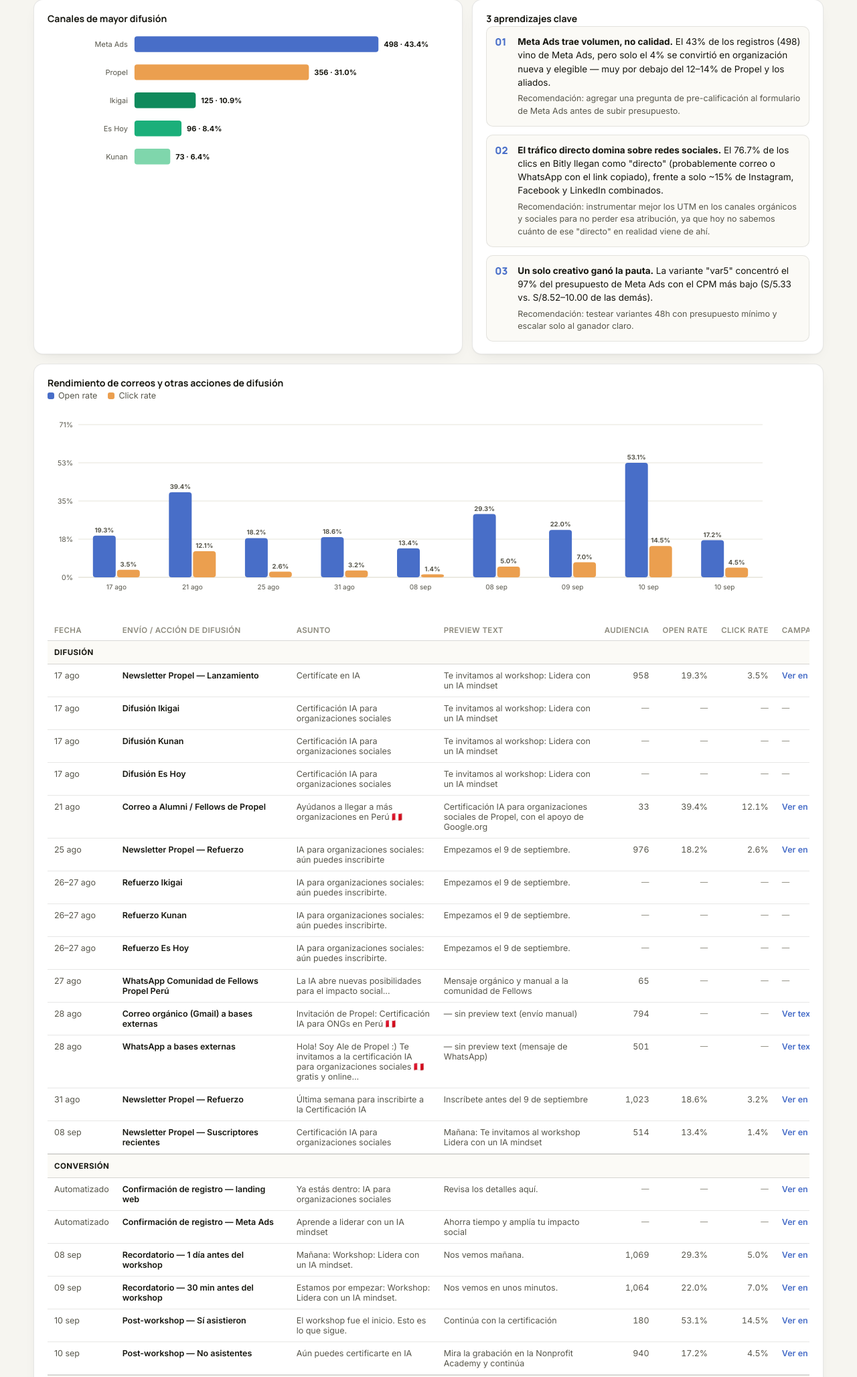
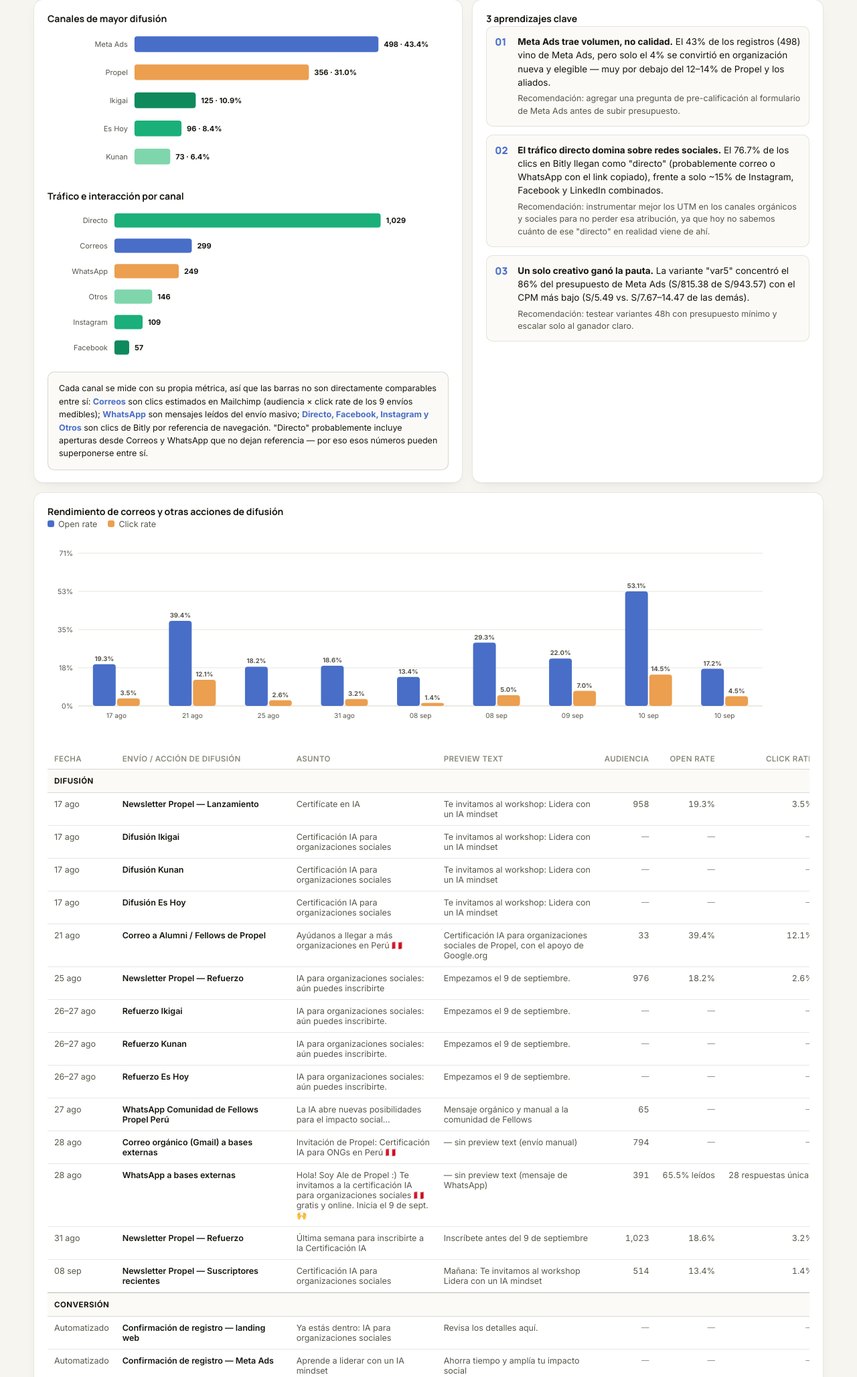
Before and after one commit to propel-org/resultados-outreach-certfificacion-IA-peru, a plain HTML site: page index.html in a window 1280 px wide. Shown: the part 342-2398 px from the top of the page at 67% size. Drawn offline with Linux system fonts and the light colour scheme.

Commit message:
Update index.html

```diff
--- a/index.html
+++ b/index.html
@@ -172,7 +172,7 @@
   .tabpanel[hidden]{ display:none; }
   .tabpanel{ display:flex; flex-direction:column; gap:14px; padding-top:16px; }
 
-  .stat-row{ display:grid; grid-template-columns:repeat(3,1fr); gap:12px; }
+  .stat-row{ display:grid; grid-template-columns:repeat(4,1fr); gap:12px; }
   @media (max-width:700px){ .stat-row{ grid-template-columns:1fr 1fr; } }
   .stat-tile{ background:var(--surface-2); border:1px solid var(--border); border-radius:10px; padding:12px 14px; }
   .stat-tile .l{ font-size:11.5px; color:var(--text-muted); font-weight:600; text-transform:uppercase; letter-spacing:.04em;}
@@ -244,6 +244,11 @@
       <div class="card">
         <h3>Canales de mayor difusión</h3>
         <div class="barchart-wrap" id="chart-canales"></div>
+        <h3 style="margin-top:22px;">Tráfico e interacción por canal</h3>
+        <div class="barchart-wrap" id="chart-trafico-canal"></div>
+        <div class="callout" style="margin-top:12px; font-size:12.5px;">
+          Cada canal se mide con su propia métrica, así que las barras no son directamente comparables entre sí: <b>Correos</b> son clics estimados en Mailchimp (audiencia × click rate de los 9 envíos medibles); <b>WhatsApp</b> son mensajes leídos del envío masivo; <b>Directo, Facebook, Instagram y Otros</b> son clics de Bitly por referencia de navegación. "Directo" probablemente incluye aperturas desde Correos y WhatsApp que no dejan referencia — por eso esos números pueden superponerse entre sí.
+        </div>
       </div>
 
       <div class="card">
@@ -263,7 +268,7 @@
           </div>
           <div class="insight">
             <div class="n">03</div>
-            <div class="t"><b>Un solo creativo ganó la pauta.</b> La variante "var5" concentró el 97% del presupuesto de Meta Ads con el CPM más bajo (S/5.33 vs. S/8.52–10.00 de las demás).
+            <div class="t"><b>Un solo creativo ganó la pauta.</b> La variante "var5" concentró el 86% del presupuesto de Meta Ads (S/815.38 de S/943.57) con el CPM más bajo (S/5.49 vs. S/7.67–14.47 de las demás).
               <span class="rec">Recomendación: testear variantes 48h con presupuesto mínimo y escalar solo al ganador claro.</span>
             </div>
           </div>
@@ -318,13 +323,14 @@
 
     <div class="tabpanel" id="tab-meta">
       <div class="stat-row">
-        <div class="stat-tile"><div class="l">Alcance</div><div class="v num">45,867</div></div>
-        <div class="stat-tile"><div class="l">Impresiones</div><div class="v num">60,820</div></div>
-        <div class="stat-tile"><div class="l">Inversión</div><div class="v num">S/ 327.15</div></div>
+        <div class="stat-tile"><div class="l">Inversión</div><div class="v num">S/ 943.57</div></div>
+        <div class="stat-tile"><div class="l">Impresiones</div><div class="v num">159,612</div></div>
+        <div class="stat-tile"><div class="l">Alcance</div><div class="v num">51,469</div></div>
+        <div class="stat-tile"><div class="l">Resultados (leads)</div><div class="v num">465</div></div>
       </div>
 
       <div class="callout">
-        La variante <b>var5</b> (conjunto "int_certificacion") fue el creativo con mejor rendimiento: concentró el <b>97.4% del presupuesto</b> y el <b>98% del alcance</b> pagado, al CPM más bajo de toda la campaña (S/5.33 por cada 1,000 impresiones). Las otras 4 variantes (var4, var6, "post grupal" y "workshop var3") apenas sumaron alcance y costaron entre 60% y 90% más caro por impresión — candidatas a pausar temprano en el próximo flight.
+        La variante <b>var5</b> (conjunto "int_certificacion") fue el creativo con mejor rendimiento: concentró el <b>86% del presupuesto</b> (S/815.38 de S/943.57), el <b>93% de las impresiones</b> y el <b>92% de los leads</b> (427 de 465), al CPM más bajo de toda la campaña (S/5.49 por cada 1,000 impresiones, frente a S/7.67–14.47 de las demás variantes).
       </div>
 
       <div class="grid-2">
@@ -343,6 +349,9 @@
       <div class="card">
         <h3>Distribución por género</h3>
         <div class="barchart-wrap" id="chart-metagender"></div>
+        <div class="callout" style="margin-top:12px; font-size:12.5px;">
+          El desglose por edad y género viene de un extracto demográfico de Meta Ads Manager (alcance base ≈45,867) tomado en un corte distinto al del gasto e impresiones de arriba (51,469 / S/943.57) — por eso los totales no coinciden exactamente.
+        </div>
       </div>
     </div>
   </section>
@@ -488,6 +497,24 @@
     ]
   });
 
+  // Tráfico e interacción por canal — mezcla clics de Mailchimp, lectura de WhatsApp y referencia de Bitly
+  var traficoCanal = [
+    {label:'Directo', value:1029, unidad:'clics (Bitly, sin referencia)'},
+    {label:'Correos', value:299, unidad:'clics estimados (Mailchimp)'},
+    {label:'WhatsApp', value:249, unidad:'mensajes leídos'},
+    {label:'Otros', value:146, unidad:'clics (Google, LinkedIn, QR y otros referrers)'},
+    {label:'Instagram', value:109, unidad:'clics (Bitly)'},
+    {label:'Facebook', value:57, unidad:'clics (Bitly)'}
+  ];
+  horizontalBars('chart-trafico-canal', {
+    width: 600, rowH: 38, padL: 100, padR: 70,
+    ariaLabel: 'Tráfico e interacción por canal',
+    items: traficoCanal.map(function(d){
+      var colorMap = {Directo: css('--accent-3'), Correos: css('--accent'), WhatsApp: css('--accent-2'), Otros: css('--ch-kunan'), Instagram: css('--ch-eshoy'), Facebook: css('--ch-ikigai')};
+      return {label:d.label, value:d.value, valueLabel:fmt(d.value), color: colorMap[d.label], tip:d.label+'<br>'+fmt(d.value)+' '+d.unidad};
+    })
+  });
+
   // Rendimiento de correos y demás acciones de difusión (cronológico) — las 24 acciones registradas
   // open/click en null = sin métrica medible (aliado externo, WhatsApp, orgánico o pendiente)
   var bloqueDifusion = [
@@ -502,7 +529,7 @@
     {fecha:'26–27 ago', envio:'Refuerzo Es Hoy', subject:'IA para organizaciones sociales: aún puedes inscribirte.', preview:'Empezamos el 9 de septiembre.', audiencia:null, open:null, click:null, link:null},
     {fecha:'27 ago', envio:'WhatsApp Comunidad de Fellows Propel Perú', subject:'La IA abre nuevas posibilidades para el impacto social...', preview:'Mensaje orgánico y manual a la comunidad de Fellows', audiencia:65, open:null, click:null, link:null},
     {fecha:'28 ago', envio:'Correo orgánico (Gmail) a bases externas', subject:'Invitación de Propel: Certificación IA para ONGs en Perú 🇵🇪', preview:'— sin preview text (envío manual)', audiencia:794, open:null, click:null, link:'https://docs.google.com/spreadsheets/d/1sw87qZinA_4I_6ZLhR-nWl-VUtXZKf53Rg5YfjyIqwQ/edit?usp=sharing', linkText:'Ver texto'},
-    {fecha:'28 ago', envio:'WhatsApp a bases externas', subject:'Hola! Soy Ale de Propel :) Te invitamos a la certificación IA para organizaciones sociales 🇵🇪 gratis y online...', preview:'— sin preview text (mensaje de WhatsApp)', audiencia:501, open:null, click:null, link:'https://docs.google.com/spreadsheets/d/1sw87qZinA_4I_6ZLhR-nWl-VUtXZKf53Rg5YfjyIqwQ/edit?usp=sharing', linkText:'Ver texto'},
+    {fecha:'28 ago', envio:'WhatsApp a bases externas', subject:'Hola! Soy Ale de Propel :) Te invitamos a la certificación IA para organizaciones sociales 🇵🇪 gratis y online. Inicia el 9 de sept. 🙌', preview:'— sin preview text (mensaje de WhatsApp)', audiencia:391, open:null, openLabel:'65.5% leídos', click:null, clickLabel:'28 respuestas únicas', link:'https://docs.google.com/spreadsheets/d/1sw87qZinA_4I_6ZLhR-nWl-VUtXZKf53Rg5YfjyIqwQ/edit?usp=sharing', linkText:'Ver texto'},
     {fecha:'31 ago', envio:'Newsletter Propel — Refuerzo', subject:'Última semana para inscribirte a la Certificación IA', preview:'Inscríbete antes del 9 de septiembre', audiencia:1023, open:18.6, click:3.2, link:'https://mailchi.mp/wepropel.org/an-puedes-inscribirte-a-la-certificacin-ia-6780363', linkText:'Ver en Mailchimp ↗'},
     {fecha:'08 sep', envio:'Newsletter Propel — Suscriptores recientes', subject:'Certificación IA para organizaciones sociales', preview:'Mañana: Te invitamos al workshop Lidera con un IA mindset', audiencia:514, open:13.4, click:1.4, link:'https://mailchi.mp/wepropel.org/certificacin-ia-para-organizaciones-sociales-guambv905l', linkText:'Ver en Mailchimp ↗'}
   ];
@@ -544,9 +571,9 @@
   (function(){
     var tbody = document.getElementById('tabla-correos-body');
     function renderRow(c){
-      var audienciaCell = (c.audiencia === null) ? '<td class="num"><span class="no-link">—</span></td>' : '<td class="num">'+fmt(c.audiencia)+'</td>';
-      var openCell = (c.open === null) ? '<td class="num"><span class="no-link">—</span></td>' : '<td class="num"><span class="strong">'+c.open.toFixed(1)+'%</span></td>';
-      var clickCell = (c.click === null) ? '<td class="num"><span class="no-link">—</span></td>' : '<td class="num"><span class="strong">'+c.click.toFixed(1)+'%</span></td>';
+      var audienciaCell = (c.audiencia === null) ? (c.audienciaLabel ? '<td class="num">'+escapeXML(c.audienciaLabel)+'</td>' : '<td class="num"><span class="no-link">—</span></td>') : '<td class="num">'+fmt(c.audiencia)+'</td>';
+      var openCell = (c.open === null) ? (c.openLabel ? '<td class="num">'+escapeXML(c.openLabel)+'</td>' : '<td class="num"><span class="no-link">—</span></td>') : '<td class="num"><span class="strong">'+c.open.toFixed(1)+'%</span></td>';
+      var clickCell = (c.click === null) ? (c.clickLabel ? '<td class="num">'+escapeXML(c.clickLabel)+'</td>' : '<td class="num"><span class="no-link">—</span></td>') : '<td class="num"><span class="strong">'+c.click.toFixed(1)+'%</span></td>';
       var campaignCell = c.link ? ('<td><a class="campaign-link" href="'+c.link+'" target="_blank" rel="noopener">'+escapeXML(c.linkText || 'Ver enlace ↗')+'</a></td>') : '<td><span class="no-link">—</span></td>';
       return '<tr>'
         + '<td>'+escapeXML(c.fecha)+'</td>'
@@ -611,13 +638,15 @@
     })
   });
 
-  // Meta Ads: rendimiento por creativo
+  // Meta Ads: rendimiento por creativo (gasto, impresiones y alcance reales, 1 jul - 14 sep 2026)
   var metaAds = [
-    ['var5', 44992, 5.33, 318.66, 'int_certificacion'],
-    ['var6', 446, 8.52, 4.37, 'int_certificacion'],
-    ['var4', 372, 8.78, 3.80, 'int_certificacion'],
-    ['Post\ngrupal', 56, 5.25, 0.31, 'int_post'],
-    ['workshop\nvar3', 1, 10.00, 0.01, 'int_workshop']
+    ['var5', 43930, 5.49, 815.38, 'int_certificacion'],
+    ['var3', 3674, 11.52, 64.62, 'int_workshop'],
+    ['var2', 1436, 12.76, 28.04, 'int_workshop'],
+    ['var1', 825, 14.47, 16.65, 'int_workshop'],
+    ['var6', 867, 8.67, 10.07, 'int_certificacion'],
+    ['var4', 485, 9.02, 5.62, 'int_certificacion'],
+    ['Post\ngrupal', 252, 7.67, 3.19, 'int_post']
   ];
   verticalBars('chart-metaads', {
     width: 460, height: 260, maxVal: 45000,
```
